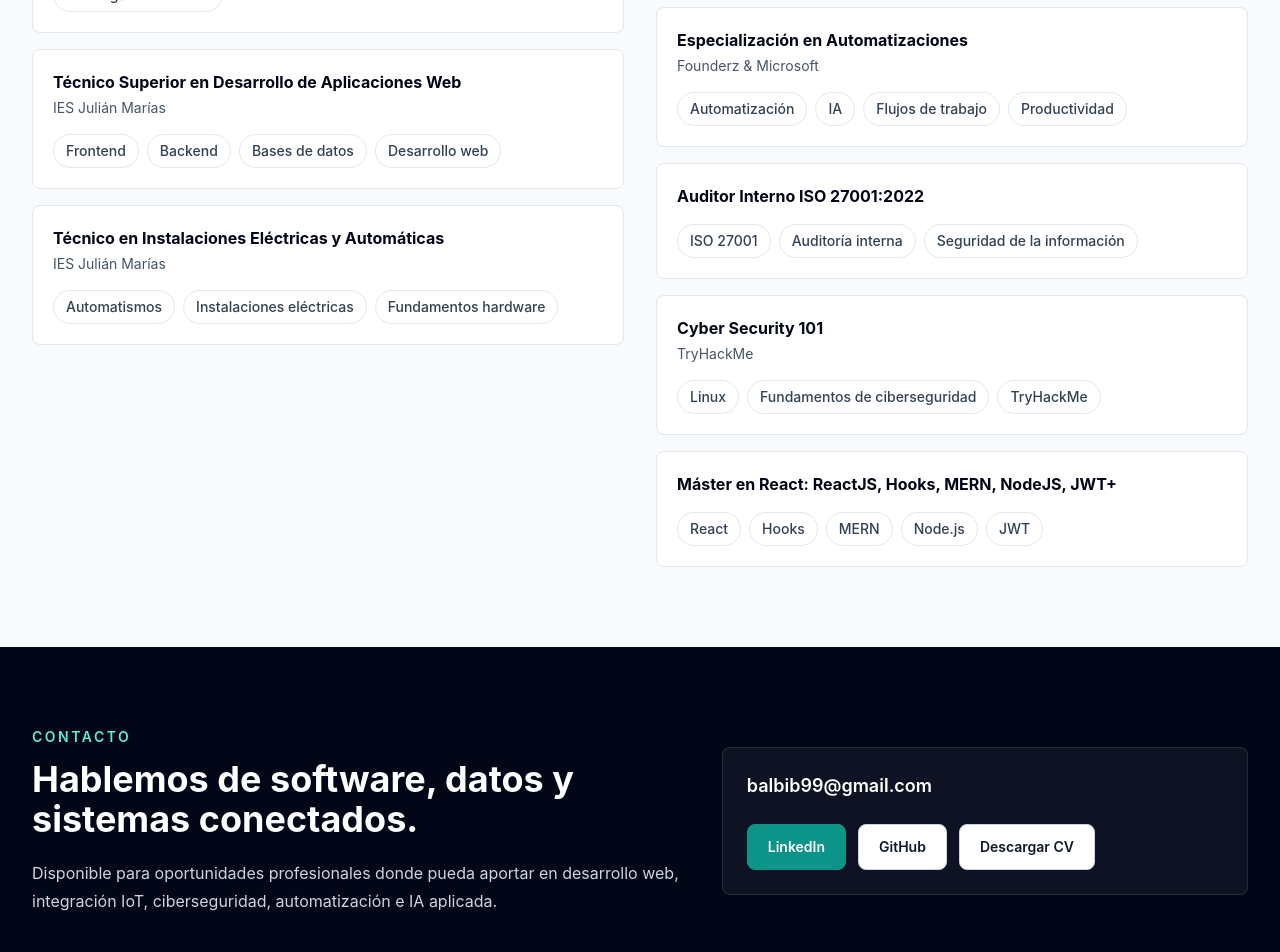
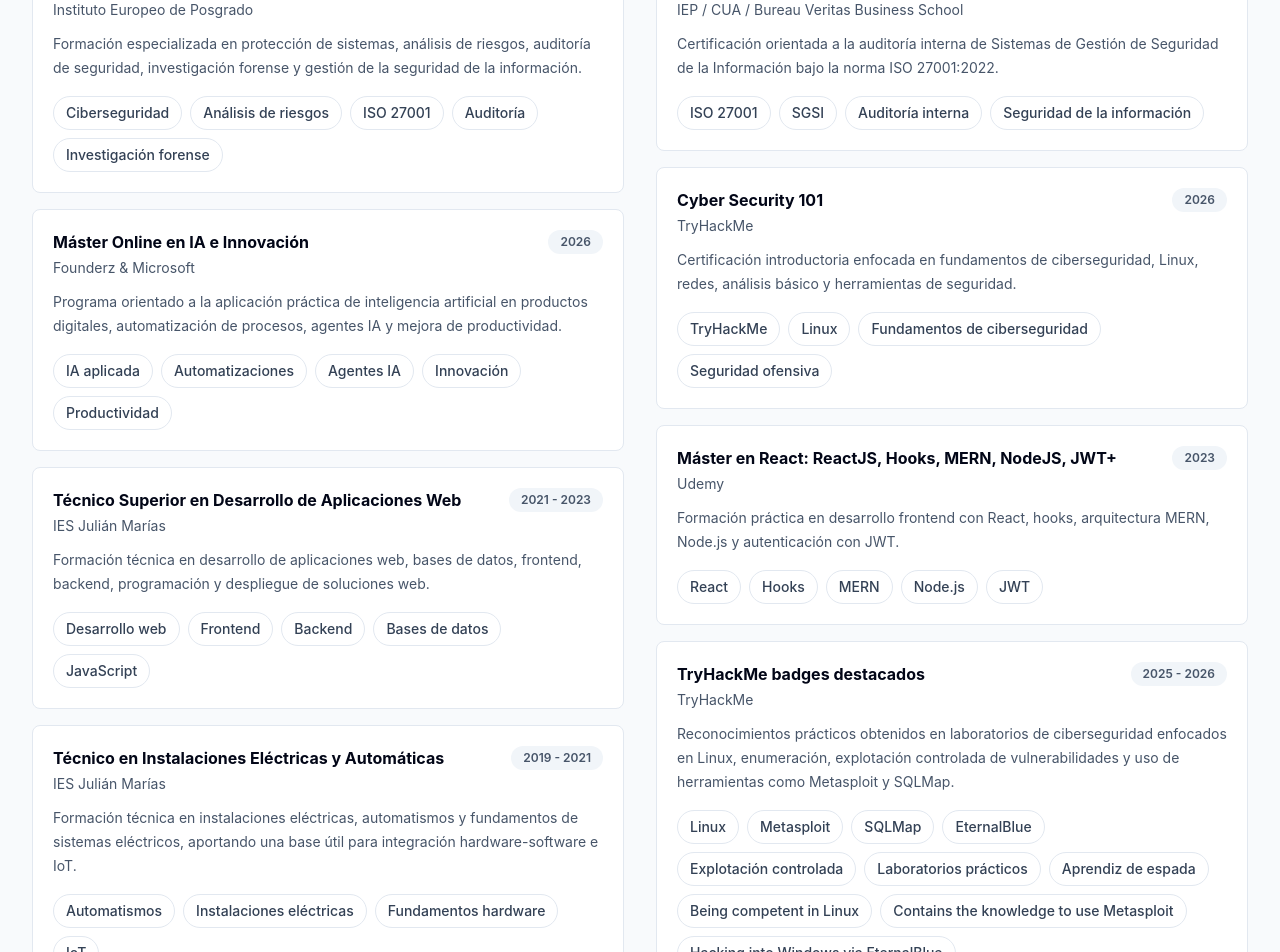
Before and after one commit to Balbib99/balbino-portfolio, a React (Vite) app: page / in a window 1280 px wide. Shown: the part 5700-6652 px from the top of the page. Built offline with nearby package versions, Linux system fonts and the light colour scheme.

Commit message:
Mejora del apartado de educación y certificados

```diff
--- a/src/data/portfolioData.ts
+++ b/src/data/portfolioData.ts
@@ -283,42 +283,79 @@
   {
     title: "Máster en Ciberseguridad",
     institution: "Instituto Europeo de Posgrado",
-    tags: ["Análisis de riesgos", "Seguridad de la información", "Auditoría", "Investigación forense"],
+    period: "2025 - 2026",
+    description:
+      "Formación especializada en protección de sistemas, análisis de riesgos, auditoría de seguridad, investigación forense y gestión de la seguridad de la información.",
+    tags: ["Ciberseguridad", "Análisis de riesgos", "ISO 27001", "Auditoría", "Investigación forense"],
+  },
+  {
+    title: "Máster Online en IA e Innovación",
+    institution: "Founderz & Microsoft",
+    period: "2026",
+    description:
+      "Programa orientado a la aplicación práctica de inteligencia artificial en productos digitales, automatización de procesos, agentes IA y mejora de productividad.",
+    tags: ["IA aplicada", "Automatizaciones", "Agentes IA", "Innovación", "Productividad"],
   },
   {
     title: "Técnico Superior en Desarrollo de Aplicaciones Web",
     institution: "IES Julián Marías",
-    tags: ["Frontend", "Backend", "Bases de datos", "Desarrollo web"],
+    period: "2021 - 2023",
+    description:
+      "Formación técnica en desarrollo de aplicaciones web, bases de datos, frontend, backend, programación y despliegue de soluciones web.",
+    tags: ["Desarrollo web", "Frontend", "Backend", "Bases de datos", "JavaScript"],
   },
   {
     title: "Técnico en Instalaciones Eléctricas y Automáticas",
     institution: "IES Julián Marías",
-    tags: ["Automatismos", "Instalaciones eléctricas", "Fundamentos hardware"],
+    period: "2019 - 2021",
+    description:
+      "Formación técnica en instalaciones eléctricas, automatismos y fundamentos de sistemas eléctricos, aportando una base útil para integración hardware-software e IoT.",
+    tags: ["Automatismos", "Instalaciones eléctricas", "Fundamentos hardware", "IoT"],
   },
 ];
 
 export const certifications: EducationItem[] = [
   {
-    title: "Máster Online en IA e Innovación",
-    institution: "Founderz & Microsoft",
-    tags: ["IA aplicada", "Automatizaciones", "Agentes IA", "Productividad"],
-  },
-  {
-    title: "Especialización en Automatizaciones",
-    institution: "Founderz & Microsoft",
-    tags: ["Automatización", "IA", "Flujos de trabajo", "Productividad"],
-  },
-  {
     title: "Auditor Interno ISO 27001:2022",
-    tags: ["ISO 27001", "Auditoría interna", "Seguridad de la información"],
+    institution: "IEP / CUA / Bureau Veritas Business School",
+    period: "2026",
+    description:
+      "Certificación orientada a la auditoría interna de Sistemas de Gestión de Seguridad de la Información bajo la norma ISO 27001:2022.",
+    tags: ["ISO 27001", "SGSI", "Auditoría interna", "Seguridad de la información"],
   },
   {
     title: "Cyber Security 101",
     institution: "TryHackMe",
-    tags: ["Linux", "Fundamentos de ciberseguridad", "TryHackMe"],
+    period: "2026",
+    description:
+      "Certificación introductoria enfocada en fundamentos de ciberseguridad, Linux, redes, análisis básico y herramientas de seguridad.",
+    tags: ["TryHackMe", "Linux", "Fundamentos de ciberseguridad", "Seguridad ofensiva"],
   },
   {
     title: "Máster en React: ReactJS, Hooks, MERN, NodeJS, JWT+",
+    institution: "Udemy",
+    period: "2023",
+    description:
+      "Formación práctica en desarrollo frontend con React, hooks, arquitectura MERN, Node.js y autenticación con JWT.",
     tags: ["React", "Hooks", "MERN", "Node.js", "JWT"],
   },
+  {
+    title: "TryHackMe badges destacados",
+    institution: "TryHackMe",
+    period: "2025 - 2026",
+    description:
+      "Reconocimientos prácticos obtenidos en laboratorios de ciberseguridad enfocados en Linux, enumeración, explotación controlada de vulnerabilidades y uso de herramientas como Metasploit y SQLMap.",
+    tags: [
+      "Linux",
+      "Metasploit",
+      "SQLMap",
+      "EternalBlue",
+      "Explotación controlada",
+      "Laboratorios prácticos",
+      "Aprendiz de espada",
+      "Being competent in Linux",
+      "Contains the knowledge to use Metasploit",
+      "Hacking into Windows via EternalBlue",
+    ],
+  },
 ];
--- a/src/sections/Education.tsx
+++ b/src/sections/Education.tsx
@@ -34,10 +34,14 @@
 export const Education = () => (
   <section id="formacion" className="px-4 py-20 sm:px-6 lg:px-8">
     <div className="mx-auto max-w-7xl">
-      <SectionTitle eyebrow="Formación y certificaciones" title="Aprendizaje continuo en software, seguridad e IA" />
+      <SectionTitle
+        eyebrow="Formación y certificaciones"
+        title="Aprendizaje continuo en software, ciberseguridad e IA"
+        description="Mi formación combina desarrollo de software, seguridad de la información, inteligencia artificial aplicada y fundamentos técnicos de sistemas, lo que me permite abordar soluciones desde una perspectiva completa."
+      />
       <div className="grid gap-8 lg:grid-cols-2">
         <div>
-          <h3 className="mb-4 text-xl font-bold text-slate-950 dark:text-white">Formación</h3>
+          <h3 className="mb-4 text-xl font-bold text-slate-950 dark:text-white">Formación principal</h3>
           <ItemList items={education} />
         </div>
         <div>
```
